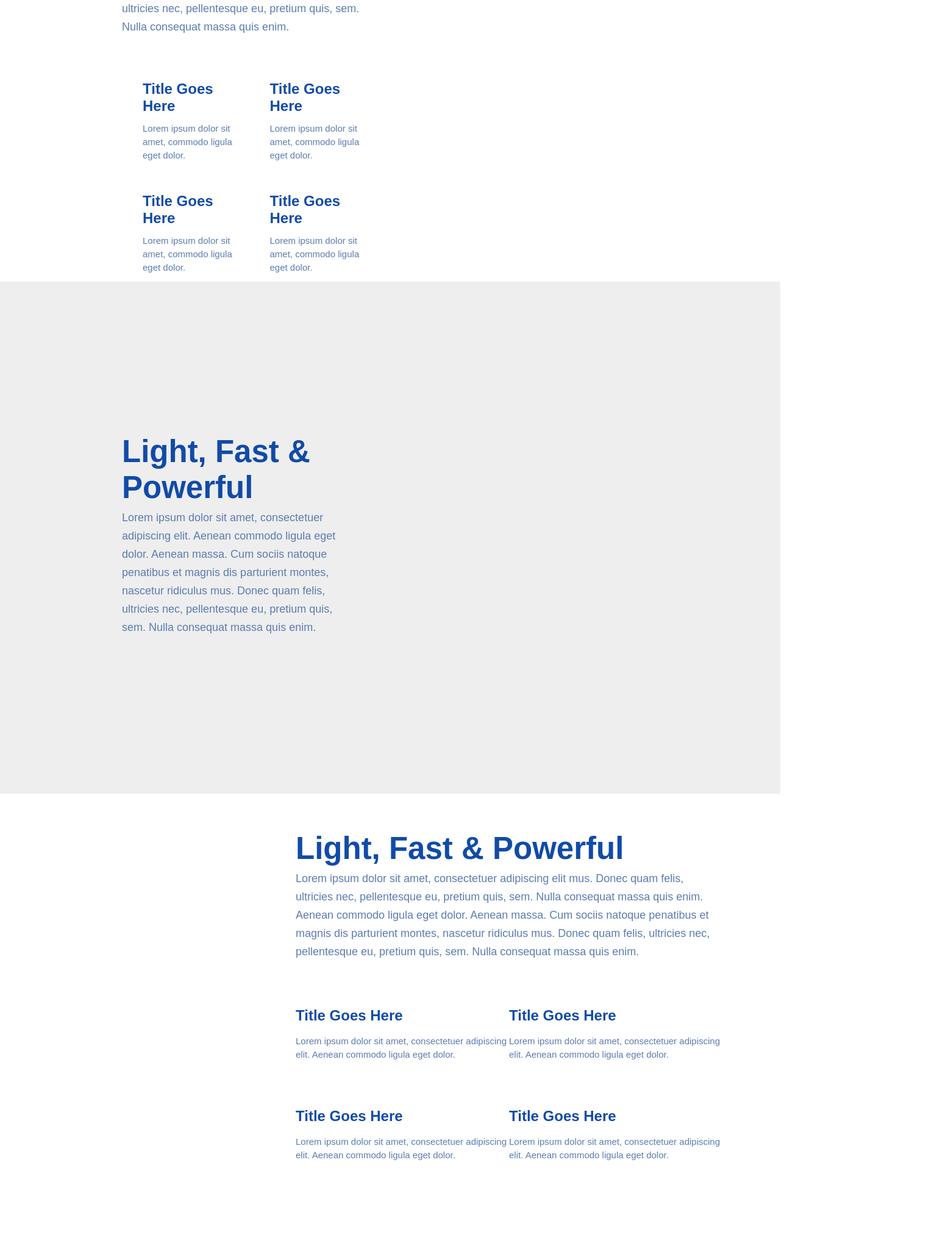
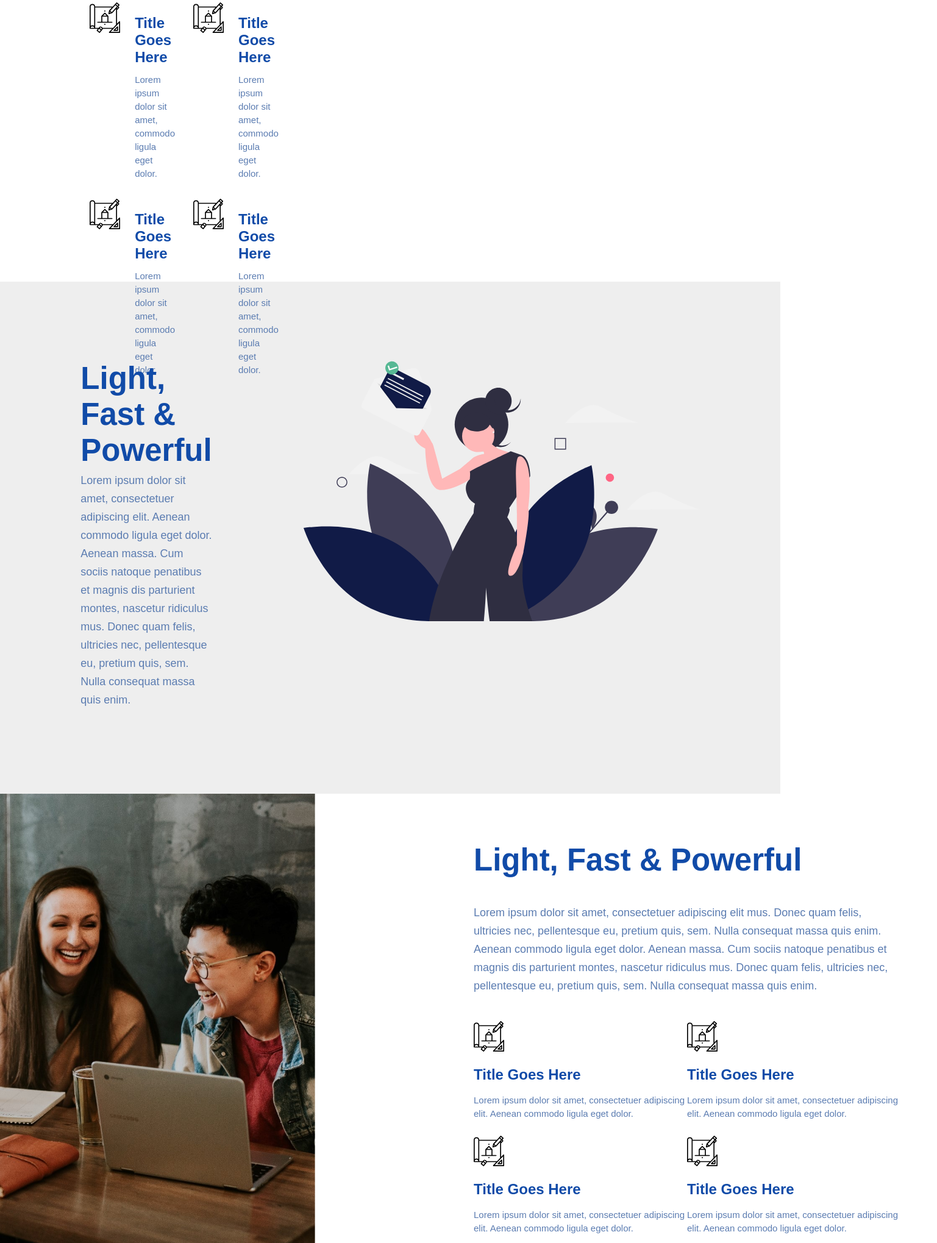
Before and after one commit to Sala7-dine/EcoTech, a plain HTML site: page About.html in a window 1280 px wide. Shown: the part 544-2583 px from the top of the page at 61% size, 1537 px wide, since content can reach past the window. Drawn offline with Linux system fonts and the light colour scheme; the site is published under a folder, as on GitHub Pages, so addresses that start at the root find nothing.

Commit message:
update paths

```diff
--- a/About.html
+++ b/About.html
@@ -49,7 +49,7 @@
 
                         <div class="element-about">
                             <div class="icons">
-                                <img src="/images/Icon_write.svg" alt="">
+                                <img src="images/Icon_write.svg" alt="">
                             </div>
                             <div class="infos">
                                 <div class="title-1">Title Goes Here</div>
@@ -58,7 +58,7 @@
                         </div>
                         <div class="element-about">
                             <div class="icons">
-                                <img src="/images/Icon_write.svg" alt="">
+                                <img src="images/Icon_write.svg" alt="">
                             </div>
                             <div class="infos">
                                 <div class="title-1">Title Goes Here</div>
@@ -67,7 +67,7 @@
                         </div>
                         <div class="element-about">
                             <div class="icons">
-                                <img src="/images/Icon_write.svg" alt="">
+                                <img src="images/Icon_write.svg" alt="">
                             </div>
                             <div class="infos">
                                 <div class="title-1">Title Goes Here</div>
@@ -76,7 +76,7 @@
                         </div>
                         <div class="element-about">
                             <div class="icons">
-                                <img src="/images/Icon_write.svg" alt="">
+                                <img src="images/Icon_write.svg" alt="">
                             </div>
                             <div class="infos">
                                 <div class="title-1">Title Goes Here</div>
@@ -88,7 +88,7 @@
                     </div>
             </div>
             <div class="ilustraion">
-                <img src="/images/Vert.svg" alt="">
+                <img src="images/Vert.svg" alt="">
             </div>
         </div>
     </section>
@@ -103,7 +103,7 @@
             </div>
 
             <div class="ilustraion">
-                <img class = "d-icons" src="/images/mess-icon.svg" alt="">
+                <img class = "d-icons" src="images/mess-icon.svg" alt="">
             </div>
         </div>
     </section>
@@ -112,7 +112,7 @@
     <section class="about-featurs">
         <div class="featurs">
             <div class="image-featurs">
-                <img src="/images/Image.png" alt="">
+                <img src="images/Image.png" alt="">
             </div>
             <div class="details-content featues-details">
                 <div class="title">Light, Fast & Powerful</div>
@@ -121,7 +121,7 @@
                 <div class="elements">
                     <div class="element">
                         <div class="icons">
-                            <img src="/images/Icon_write.svg" alt="">
+                            <img src="images/Icon_write.svg" alt="">
                         </div>
                         <div class="title-1">Title Goes Here</div>
                         <div class="para-1">Lorem ipsum dolor sit amet, consectetuer adipiscing elit. Aenean commodo ligula eget dolor. </div>
@@ -129,21 +129,21 @@
 
                     <div class="element">
                         <div class="icons">
-                            <img src="/images/Icon_write.svg" alt="">
+                            <img src="images/Icon_write.svg" alt="">
                         </div>
                         <div class="title-1">Title Goes Here</div>
                         <div class="para-1">Lorem ipsum dolor sit amet, consectetuer adipiscing elit. Aenean commodo ligula eget dolor. </div>
                     </div>
                     <div class="element">
                         <div class="icons">
-                            <img src="/images/Icon_write.svg" alt="">
+                            <img src="images/Icon_write.svg" alt="">
                         </div>
                         <div class="title-1">Title Goes Here</div>
                         <div class="para-1">Lorem ipsum dolor sit amet, consectetuer adipiscing elit. Aenean commodo ligula eget dolor. </div>
                     </div>
                     <div class="element">
                         <div class="icons">
-                            <img src="/images/Icon_write.svg" alt="">
+                            <img src="images/Icon_write.svg" alt="">
                         </div>
                         <div class="title-1">Title Goes Here</div>
                         <div class="para-1">Lorem ipsum dolor sit amet, consectetuer adipiscing elit. Aenean commodo ligula eget dolor. </div>
@@ -159,7 +159,7 @@
         <div class="details-parent">
 
             <div class="ilustraion">
-                <img class = "d-icons" src="/images/arb-icon.svg" alt="">
+                <img class = "d-icons" src="images/arb-icon.svg" alt="">
             </div>
 
             <div class="details-content">
--- a/style.css
+++ b/style.css
@@ -596,25 +596,7 @@ header , .Home , .About{
     color: #f0f0f0;
   }
 
-  @media screen and (min-width: 768px) {
-    .services-section {
-      padding: 0 2em;
-    }
-    .services-column {
-      flex: 0 50%;
-      max-width: 50%;
-    }
-  }
 
-  @media screen and (min-width: 992px) {
-    .services-section {
-      padding: 0em 0em;
-    }
-    .services-column {
-      flex: 0 0 33.33%;
-      max-width: 33.33%;
-    }
-}
 
 /*------------------------------------ Footer Style ---------------------------------- */
 
@@ -674,6 +656,46 @@ hr{
 
 
 
+
+
+
+
+
+
+
+
+
+
+/*--------------------------------------------- Responsive -------------------------------------------*/
+
+
+
+
+
+
+@media screen and (min-width: 768px) {
+    .services-section {
+      padding: 0 2em;
+    }
+    .services-column {
+      flex: 0 50%;
+      max-width: 50%;
+    }
+  }
+
+  @media screen and (min-width: 992px) {
+    .services-section {
+      padding: 0em 0em;
+    }
+    .services-column {
+      flex: 0 0 33.33%;
+      max-width: 33.33%;
+    }
+}
+
+
+
+
 @media screen and (max-width: 600px) {
 
     .content .title{
```
Also changed, not shown: Contact.html (+3 -3 lines), NotFound.html (+1 -1 lines), Services.html (+2 -2 lines), index.html (+6 -6 lines).
